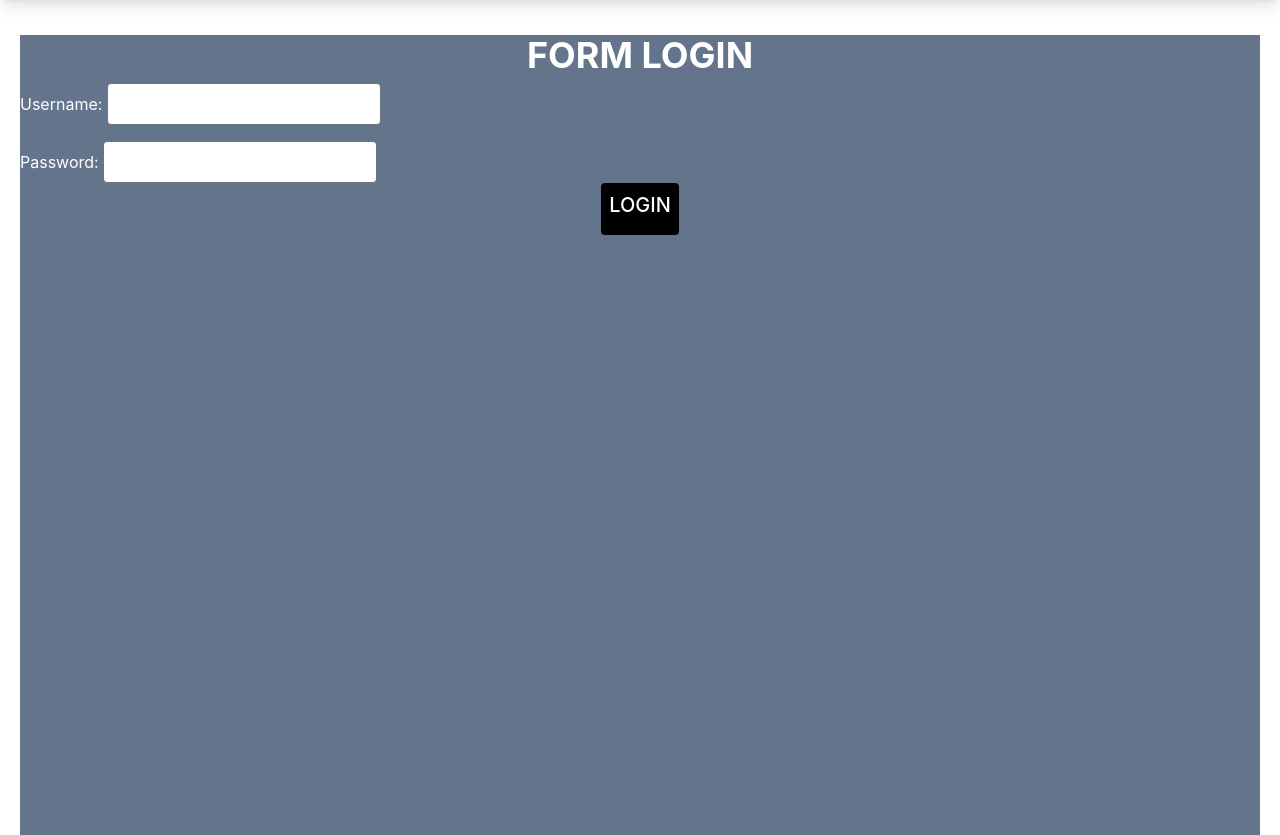
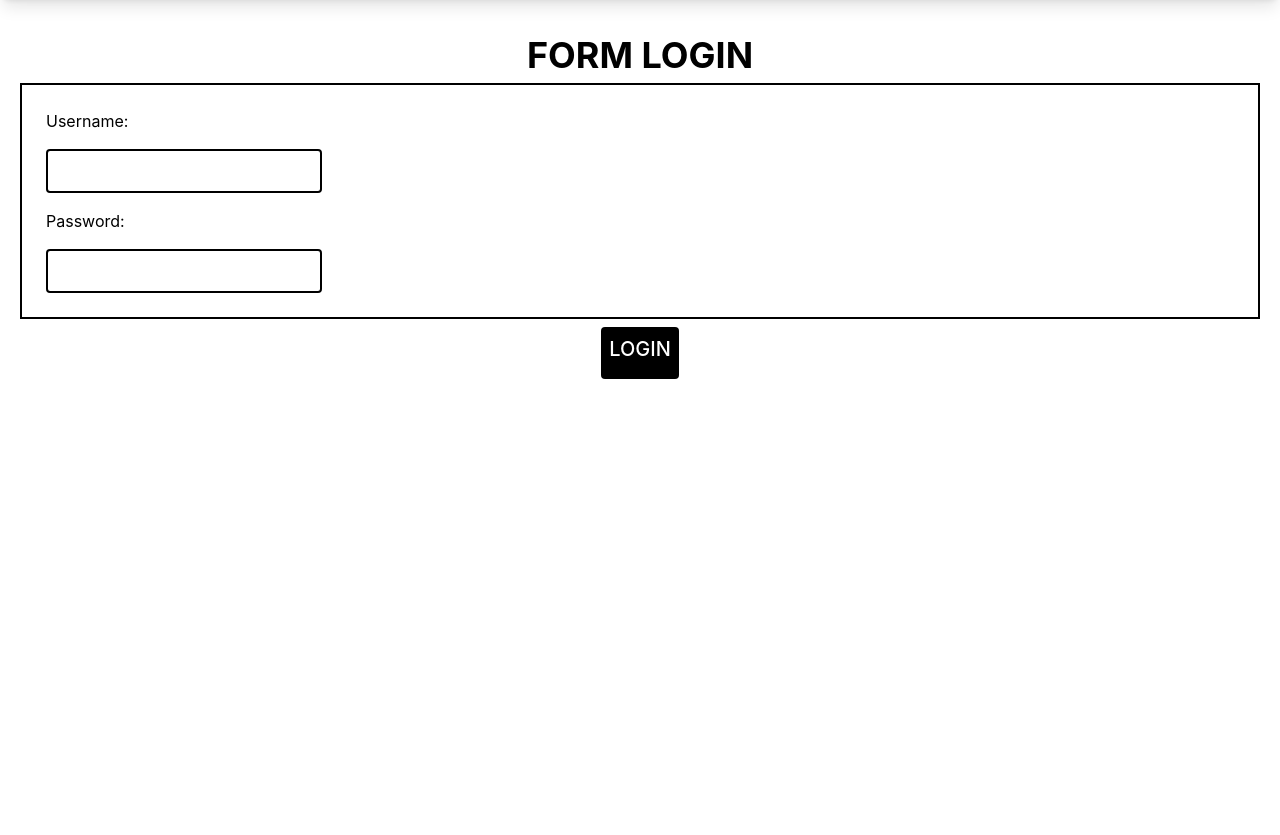
Before and after one commit to michaelsinanta/u-league, a Django app: page /login/ in a window 1280 px wide. Shown: the part 65-900 px from the top of the page. Run offline with Django 4.2, Linux system fonts and the light colour scheme; style sheets or scripts are compiled from the project's sources; some libraries are stand-ins or nearby versions.

Commit message:
fix login form

```diff
--- a/example_app/templates/login.html
+++ b/example_app/templates/login.html
@@ -7,20 +7,21 @@
 
 
 {% block content %}
-<div class='h-screen bg-slate-500'>
+<div class='h-screen'>
     <div class='flex justify-center'>
         <div>
-            <h1 class='font-bold text-4xl text-white'>FORM LOGIN</h1>
+            <h1 class='font-bold text-4xl text-black'>FORM LOGIN</h1>
         </div>
     </div>
-    <div class='grid gap-y-4'>
+    <div class='grid gap-y-2'>
+        <div class='grid gap-y-4 border-2 border-black p-4'>
             <div>
-            <label class="text-white">Username: </label>
-            <input type="text" class="rounded"> </input>
+                <p class="text-black">Username:  </p>
+                <input type="text" class="rounded border-2 border-black"> </input>
             </div>
             <div>
-            <label class="text-white">Password: </label>
-            <input type="text" class="rounded"> </input>
+                <p class="text-black">Password: </p>
+                <input type="text" class="rounded border-2 border-black"> </input>
             </div>
         </div>
         <div class='flex justify-center'>
@@ -30,6 +31,7 @@
                 </button>
             </div>
         </div>
+    <div>
 </div>
 
 {% endblock content %}
```
Lines whose indentation alone changed are shown as unchanged.
